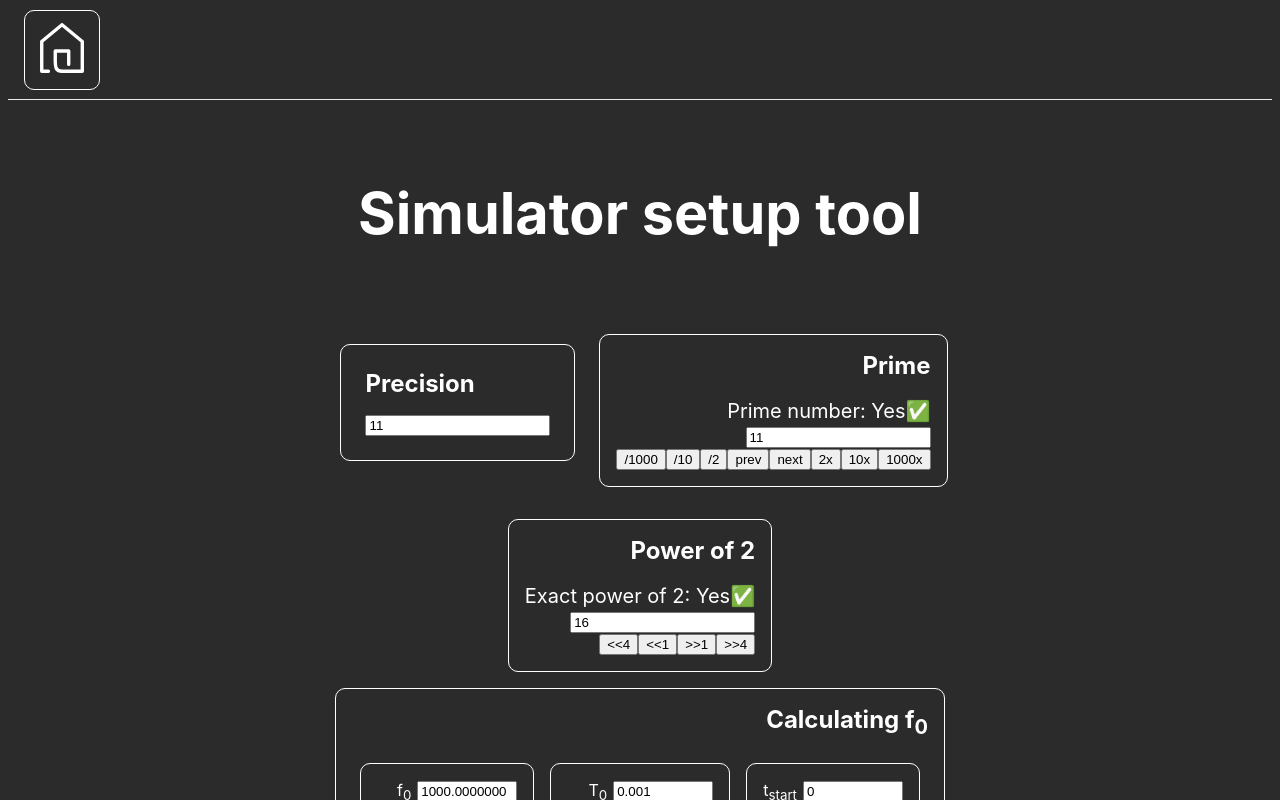
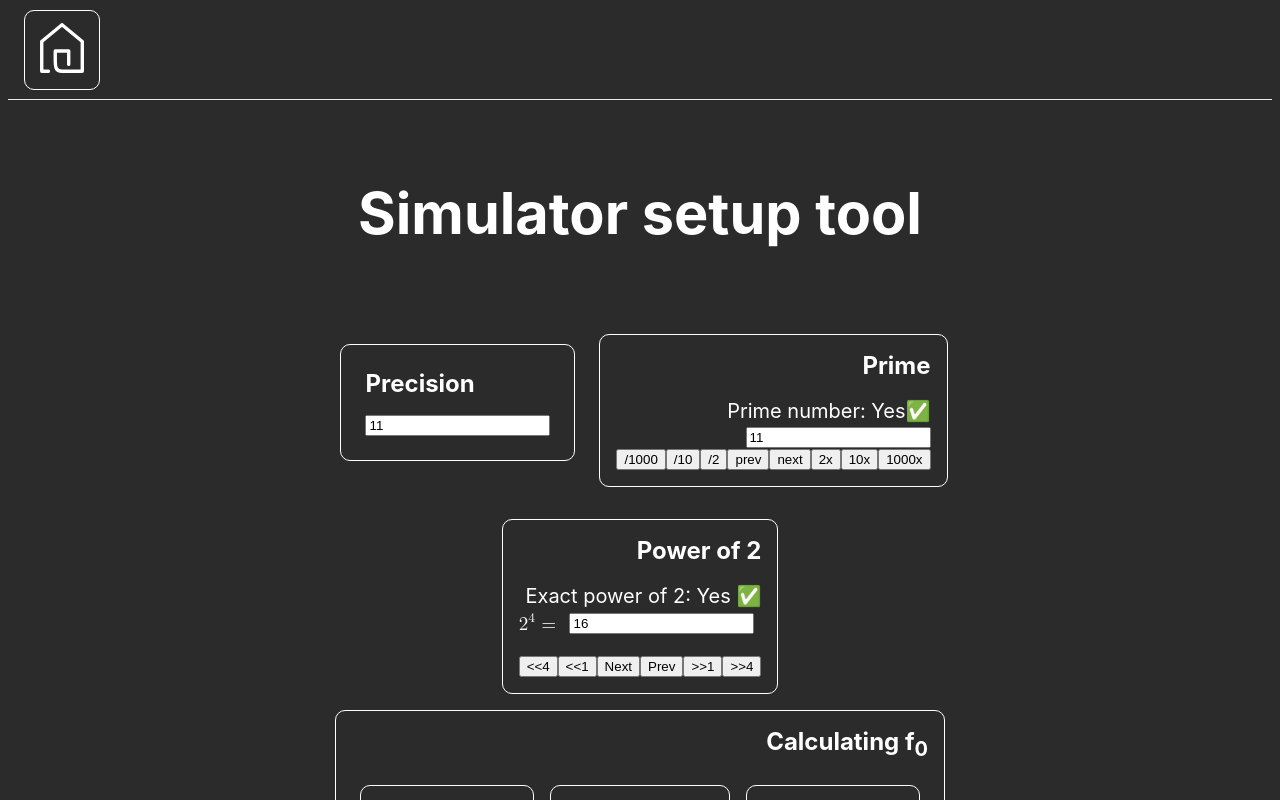
Before and after one commit to yotasage/yotasage.github.io, a Next.js app: page /simsetup/main in a window 1280 px wide. Shown: the top 800 px of the page. Built offline with nearby package versions, Linux system fonts and the light colour scheme.

Commit message:
ADDED: Added support for BigInt in PowerBox ADDED: Label that shows  the current number represented in power of two.

```diff
--- a/package.json
+++ b/package.json
@@ -12,7 +12,6 @@
     "@testing-library/user-event": "^14.5.2",
     "@types/jest": "^29.5.14",
     "@types/katex": "^0.16.7",
-    "@types/node": "^18.13.0",
     "@types/react-dom": "^18.3.1",
     "clsx": "^2.1.1",
     "katex": "^0.16.11",
--- a/pages/simsetup/components/powerBox.tsx
+++ b/pages/simsetup/components/powerBox.tsx
@@ -1,63 +1,160 @@
 import Head from 'next/head'
 import Link from 'next/link';
-import React, { useEffect } from "react";
+import React from "react";
+
+import KatexSpan from './katex/span';
 
 import styles from '../styles/Home.module.css';
 
 export default function PowerBox() {
-  const [power, setpower] = React.useState(16);
-  const [isexactpower, setisexactpower] = React.useState(true);
+  const [power, setPower] = React.useState(16n);
+  const [isExactPower, setIsExactPower] = React.useState(true);
+
+  function isPowerOfTwo(n) {
+    return n > 0n && (n & (n - 1n)) === 0n;
+  }
+
+  function getExponent(n) {
+    let count = 0n;
+    let value = n;
+
+    while (value > 1n) {
+      value >>= 1n;
+      count++;
+    }
+    return count;
+  }
+
+  function nextPowerOfTwo(n) {
+    if (n <= 1n) return 2n;
+
+    let p = 1n;
+    while (p <= n) {
+      p <<= 1n;
+    }
+    return p;
+  }
+
+  function prevPowerOfTwo(n) {
+    if (n <= 1n) return 1n;
+
+    let p = 1n;
+    while ((p << 1n) < n) {
+      p <<= 1n;
+    }
+    return p;
+  }
 
   function updateValue_power(e) {
-    let new_value = Math.round(e.target.value);
+    try {
+      let value = e.target.value;
+      if (value === "") return;
 
-    if (new_value > 0) {
-      setpower(new_value);
-      setisexactpower(new_value && !(new_value & (new_value-1)));
+      let newValue = BigInt(value);
+
+      if (newValue > 0n) {
+        setPower(newValue);
+        setIsExactPower(isPowerOfTwo(newValue));
+      }
+    } catch {
+      // ignore invalid input
     }
   }
 
   function onNextPower(op, num) {
-    // console.log(op, num)
+    let shift = BigInt(num);
+    let newValue;
 
-    let ref_number = 1
-    let new_value = 1
-
-    if (op == 0) {
-      new_value = power << num;
-    }
-    else if (op == 1) {
-      new_value = power >> num;
+    if (op === 0) {
+      newValue = power << shift;
+    } else {
+      newValue = power >> shift;
     }
 
-    if (new_value > 0) {
-      setpower(new_value);
-      setisexactpower(new_value && !(new_value & (new_value-1)));
+    if (newValue > 0n) {
+      setPower(newValue);
+      setIsExactPower(isPowerOfTwo(newValue));
     }
   }
 
-  let isexactpower_text = null
-  if (isexactpower) {
-    isexactpower_text = <>Yes✅</>
+  function jumpToNextPower() {
+    let newValue = nextPowerOfTwo(power);
+    setPower(newValue);
+    setIsExactPower(true);
   }
-  else {
-    isexactpower_text = <>No ❌</>
+
+  function jumpToPrevPower() {
+    let newValue = prevPowerOfTwo(power);
+    setPower(newValue);
+    setIsExactPower(true);
   }
+
+  function log2BigIntApprox(n) {
+    if (n <= 0n) return null;
+
+    // If small enough, convert directly
+    if (n <= BigInt(Number.MAX_SAFE_INTEGER)) {
+      return Math.log2(Number(n));
+    }
+
+    // For large numbers: scale down
+    let shift = 0n;
+    let temp = n;
+
+    while (temp > BigInt(Number.MAX_SAFE_INTEGER)) {
+      temp >>= 1n;
+      shift++;
+    }
+
+    return Math.log2(Number(temp)) + Number(shift);
+  }
+
+  const exponentApprox = log2BigIntApprox(power);
 
   return (
     <div className={styles.grid}>
-    <div className={styles.card}>
-      <h3>Power of 2</h3>
+      <div className={styles.card}>
+        <h3>Power of 2</h3>
 
-      <p>Exact power of 2: {isexactpower_text}</p>
+        <p>
+          Exact power of 2: {isExactPower ? "Yes ✅" : "No ❌"}
+        </p>
 
-      <input type="number" readOnly={false} name="power" value={power} onChange={updateValue_power}/><br/>
-      <button onClick={function(){onNextPower(0, 4);}}>&lt;&lt;4</button>
-      <button onClick={function(){onNextPower(0, 1);}}>&lt;&lt;1</button>
-      <button onClick={function(){onNextPower(1, 1);}}>&gt;&gt;1</button>
-      <button onClick={function(){onNextPower(1, 4);}}>&gt;&gt;4</button>
+        <div style={{ display: "flex", alignItems: "center", gap: "8px" }}>
+          {isExactPower ? (
+            <KatexSpan
+              text={`2^{${getExponent(power)}} =`}
+              style={{ fontSize: '1.2rem' }}
+            />
+          ) : (
+            <KatexSpan
+              text={`2^{${exponentApprox.toFixed(4)}} \\approx`}
+              style={{ fontSize: '1.2rem' }}
+            />
+          )}
 
+          <input
+            type="text"
+            name="power"
+            value={power.toString()}
+            onChange={updateValue_power}
+          />
+        </div>
+
+        <br />
+
+        {/* Shift buttons (your originals) */}
+        <button onClick={() => onNextPower(0, 4)}>&lt;&lt;4</button>
+        <button onClick={() => onNextPower(0, 1)}>&lt;&lt;1</button>
+        <button onClick={jumpToNextPower}>Next</button>
+        <button onClick={jumpToPrevPower}>Prev</button>
+        <button onClick={() => onNextPower(1, 1)}>&gt;&gt;1</button>
+        <button onClick={() => onNextPower(1, 4)}>&gt;&gt;4</button>
+
+        {/* New jump buttons */}
+
+
+      </div>
     </div>
-  </div>
-  )
+  );
 }
```
Also changed, not shown: 1 other file (tests, documents, lock files or other folders).
